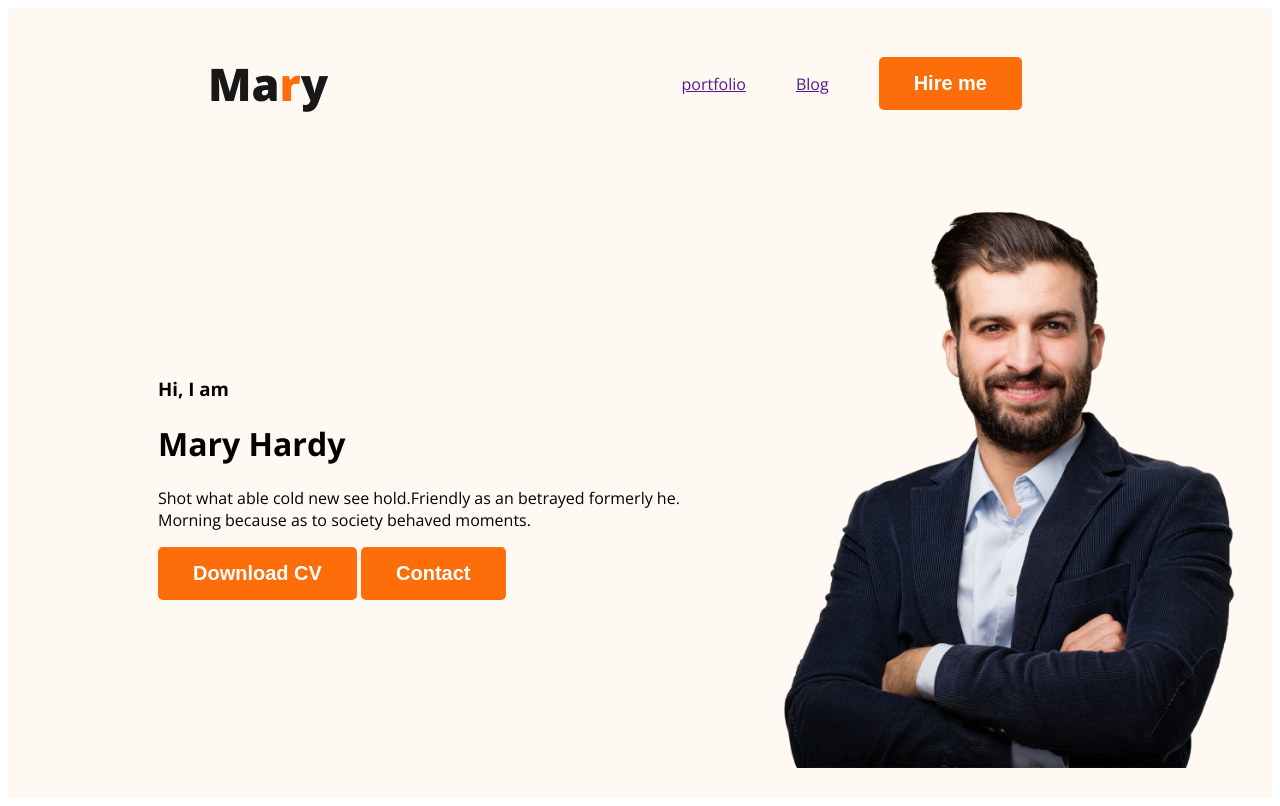
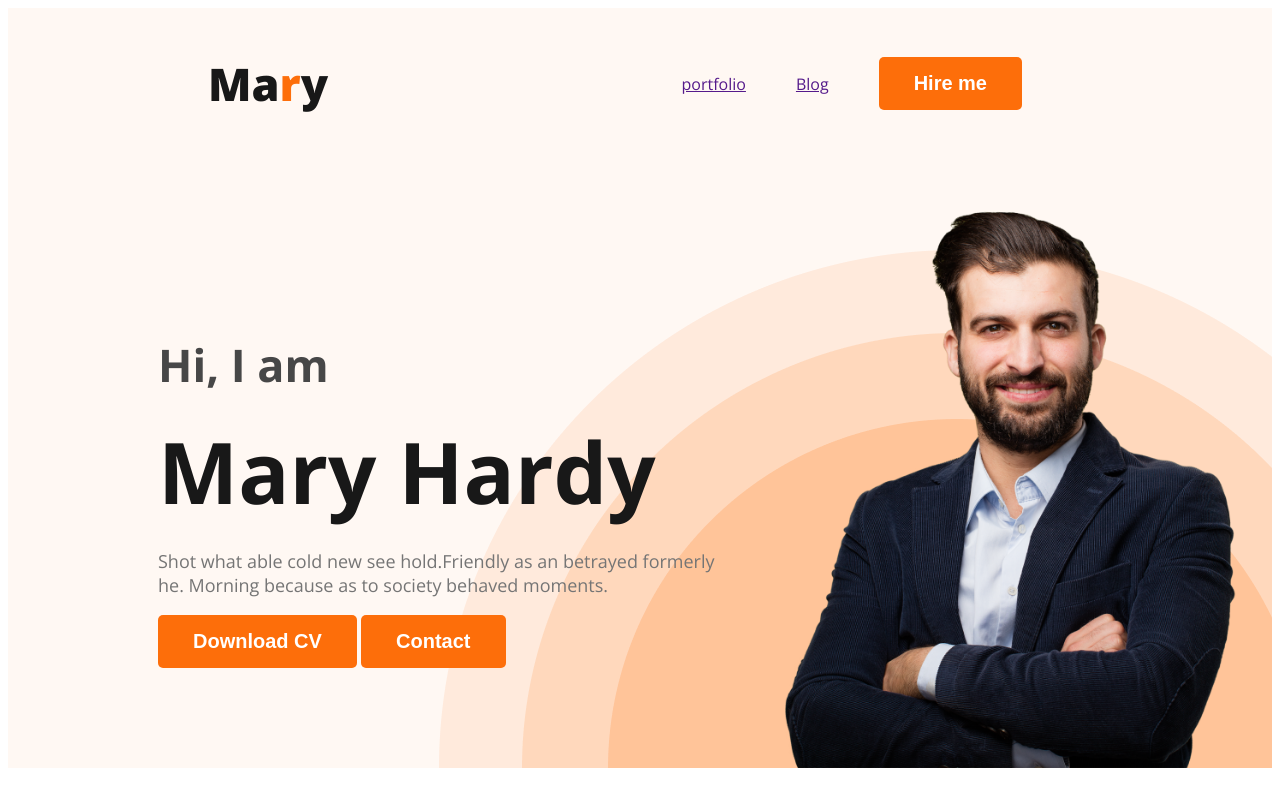
Before and after one commit to halimaislam1/webdeveloper-portfolio, a plain HTML site: page index.html in a window 1280 px wide. Drawn offline with nearby package versions, Linux system fonts and the light colour scheme.

Commit message:
added header section

```diff
--- a/index.html
+++ b/index.html
@@ -24,7 +24,7 @@
     <div banner-content>
        <h3 class="banner-greeting">Hi, I  am<h3>
         <h1 class="banner-title">Mary Hardy</h1>
-        <p>Shot what able cold new see hold.Friendly as an betrayed formerly he. Morning because as to society behaved moments.</p>
+        <p class="banner-description">Shot what able cold new see hold.Friendly as an betrayed formerly he. Morning because as to society behaved moments.</p>
         <button class="btn-primary">Download CV</button>
         <button class="btn-primary">Contact </button>
     </div>
--- a/styles/portfolio.css
+++ b/styles/portfolio.css
@@ -22,7 +22,7 @@ nav {
     display: flex;
     justify-content: space-between;
     align-items: center;
-    margin:0px 200px;
+    margin: 0px 200px;
     /* justify-content: space-around; */
 
 }
@@ -47,20 +47,55 @@ nav li {
     text-decoration: none;
     color: #474747;
 }
+
 /* nav a{
     text-decoration: none;
     color: #474747;
 }
 */
 /* header releted style */
- .header {
+.header {
     background-color: #FFF8F3;
- }
- .banner{
-    padding:30px 30px 30px 150px;
-    display:flex;
+    background-image: url(../images/header_bg.png);
+    background-repeat: no-repeat;
+    background-position: bottom right;
+}
+
+.banner {
+    padding: 30px 30px 0px 150px;
+    display: flex;
     align-items: center;
- }
- .banner .profile-pic{
+    justify-content: space-between;
+}
+.banner-content{
+    max-width: 500px;
+}
+.banner .profile-pic {
     width: 500px;
- }
+}
+
+.banner-greeting {
+    font-size: 45px;
+    color: #474747;
+    margin-bottom: 0;
+}
+
+
+.banner-title {
+    font-size: 85px;
+    font-weight: 700;
+    color: #181818;
+    margin-top: 5px;
+    margin-bottom: 20px;
+}
+
+.banner-description {
+    margin-top: 20px;
+    font-size: 18px;
+    font-weight: 400;
+    color:#757575 ;
+    width: 585px;
+}
+
+/* main section style or */
+/* about section style */
```
